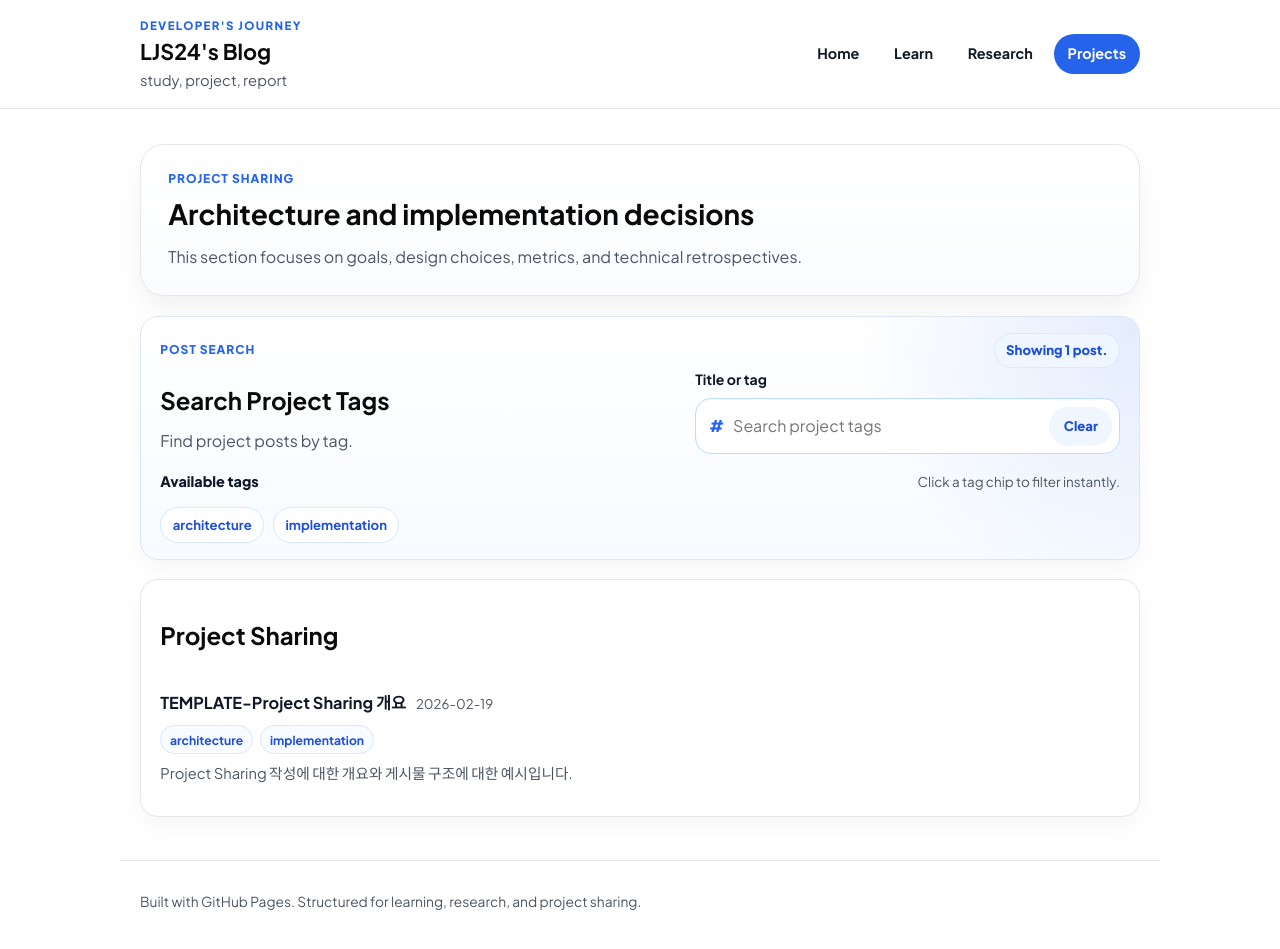
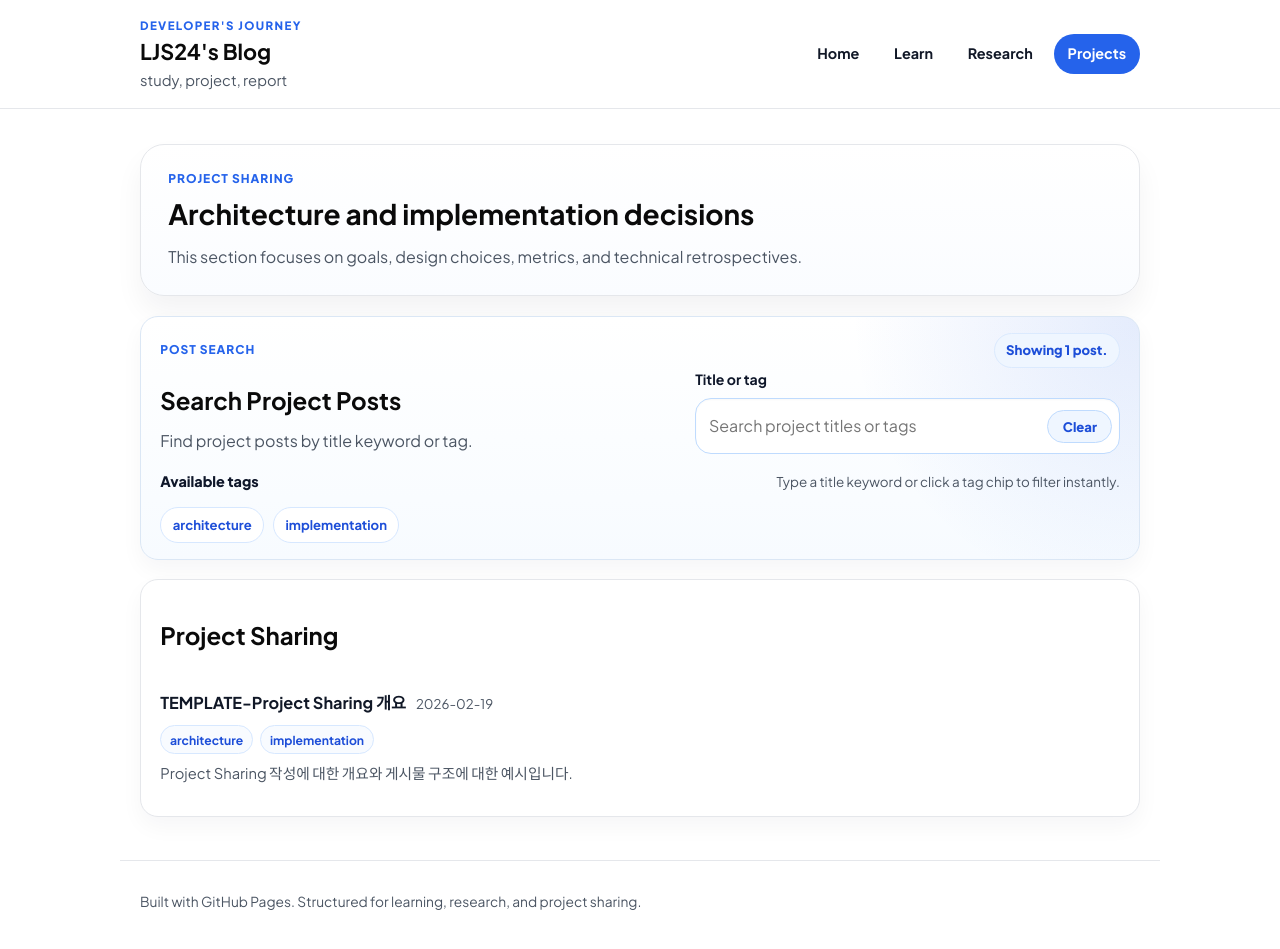
Before and after one commit to LJS24/LJS24.github.io, a Jekyll site: the page built from projects.md, in a window 1280 px wide and 959 px high. Shown: the top 949 px of the window. Built offline with Jekyll 4.4.1, drawn with Linux system fonts in a browser that asks for light colours.

Commit message:
function update-searching

```diff
--- a/_includes/post-search.html
+++ b/_includes/post-search.html
@@ -11,7 +11,6 @@
     <div class="post-search-controls">
       <label class="post-search-label" for="{{ include.input_id | default: 'post-tag-search' }}">Title or tag</label>
       <div class="post-search-input-wrap">
-        <span class="post-search-symbol">#</span>
         <input
           id="{{ include.input_id | default: 'post-tag-search' }}"
           class="post-search-input"
@@ -25,7 +24,7 @@
   </div>
   <div class="post-search-chip-head">
     <p class="post-search-chip-title">Available tags</p>
-    <p class="post-search-chip-help">Click a tag chip to filter instantly.</p>
+    <p class="post-search-chip-help">Type a title keyword or click a tag chip to filter instantly.</p>
   </div>
   <div class="post-search-chip-list" data-post-search-chips></div>
 </section>
--- a/assets/css/site.css
+++ b/assets/css/site.css
@@ -345,18 +345,11 @@
 .post-search-input-wrap {
   display: flex;
   align-items: center;
-  gap: 0.55rem;
   border: 1px solid #bfdbfe;
   border-radius: 16px;
   padding: 0.35rem 0.4rem 0.35rem 0.8rem;
   background: #ffffff;
   box-shadow: inset 0 1px 2px rgba(15, 23, 42, 0.03);
-}
-
-.post-search-symbol {
-  color: var(--point);
-  font-weight: 800;
-  font-size: 1rem;
 }
 
 .post-search-input {
@@ -377,17 +370,29 @@
 .post-search-reset {
   border: 0;
   border-radius: 999px;
+  border: 1px solid #bfdbfe;
   padding: 0.55rem 0.9rem;
   background: var(--point-soft);
   color: var(--point-strong);
   font: inherit;
   font-size: 0.82rem;
   font-weight: 800;
+  line-height: 1;
   cursor: pointer;
+  white-space: nowrap;
+  appearance: none;
+  -webkit-appearance: none;
 }
 
 .post-search-reset:hover {
+  border-color: var(--point);
   background: #dbeafe;
+}
+
+.post-search-reset:focus-visible {
+  outline: 0;
+  border-color: var(--point);
+  box-shadow: 0 0 0 3px rgba(37, 99, 235, 0.18);
 }
 
 .post-search-chip-head {
--- a/projects.md
+++ b/projects.md
@@ -12,7 +12,7 @@
   <p class="hero-text">This section focuses on goals, design choices, metrics, and technical retrospectives.</p>
 </section>
 
-{% include post-search.html title="Search Project Tags" description="Find project posts by tag." input_id="project-tag-search" placeholder="Search project tags" %}
+{% include post-search.html title="Search Project Posts" description="Find project posts by title keyword or tag." input_id="project-tag-search" placeholder="Search project titles or tags" %}
 
 <section class="section-card">
   <h2>Project Sharing</h2>
```
Also changed, not shown: learn.md (+1 -1 lines), research.md (+1 -1 lines).
